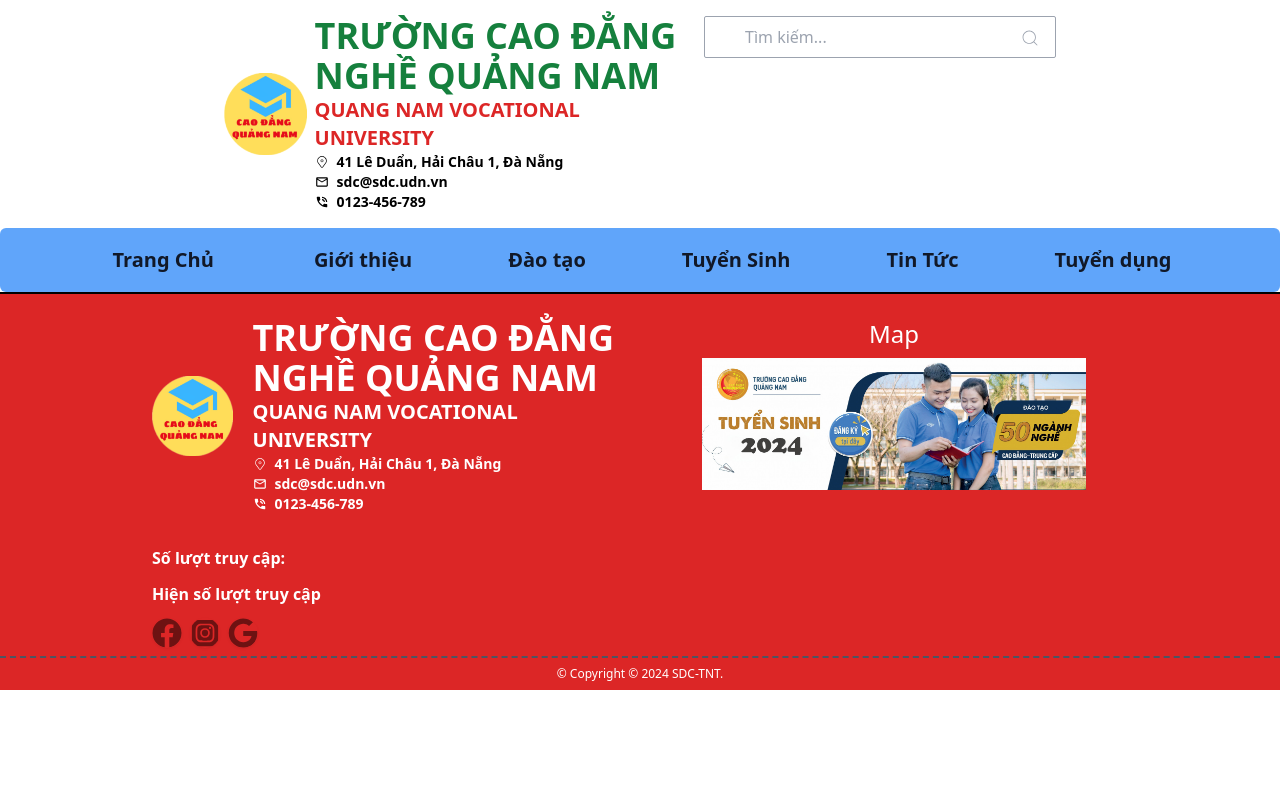
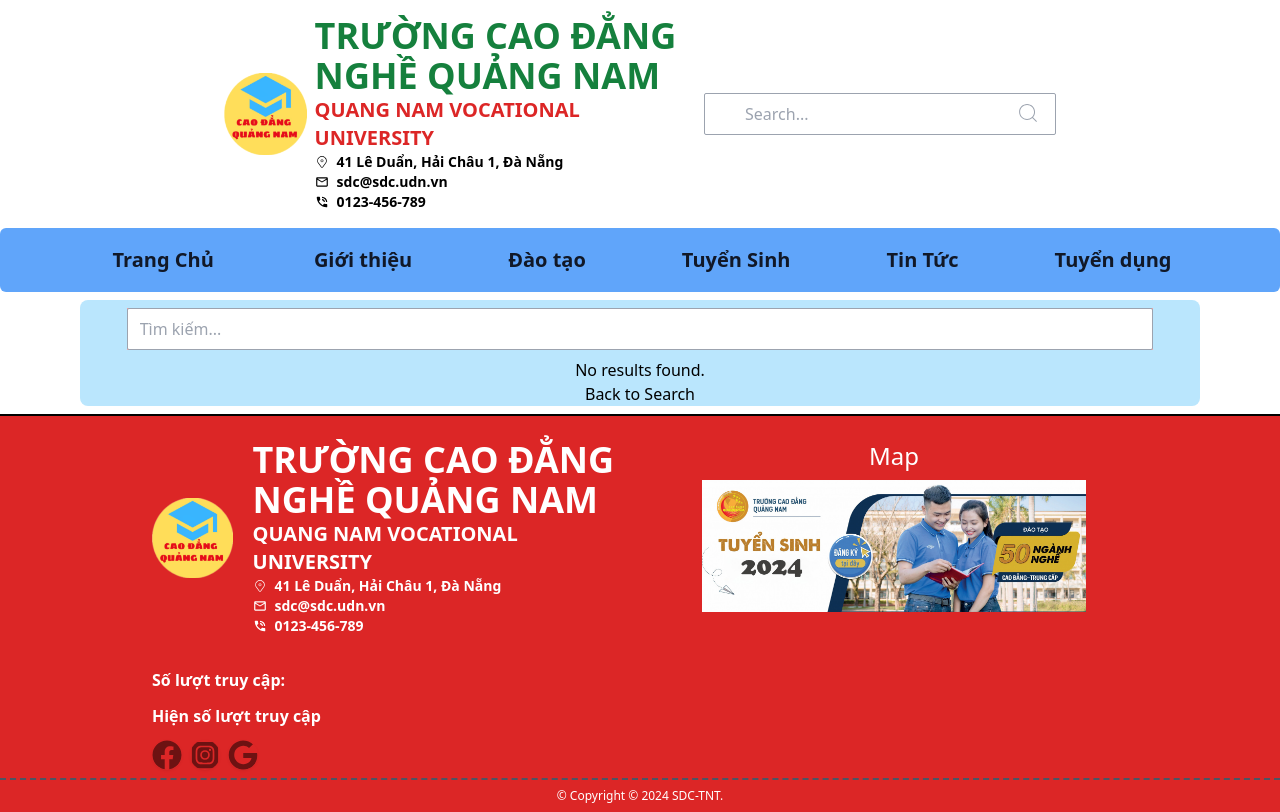
Before and after one commit to vietnhan1342002/SDC-university, a React (Vite) app: page /search-detail/1 in a window 1280 px wide. Built offline with nearby package versions, Linux system fonts and the light colour scheme.

Commit message:
search function

```diff
--- a/package.json
+++ b/package.json
@@ -30,6 +30,7 @@
   "devDependencies": {
     "@babel/core": "^7.24.9",
     "@babel/preset-react": "^7.24.7",
+    "@types/node": "^22.0.0",
     "@types/react": "^18.3.3",
     "@types/react-dom": "^18.3.0",
     "@vitejs/plugin-react": "^4.3.1",
--- a/src/App.jsx
+++ b/src/App.jsx
@@ -18,6 +18,7 @@ import SearchDetail from './pages/Search/SearchDetail';
 
 
 import ScrollToTop from './components/ScrollToTop';
+import Search from './components/Header/Search';
 
 
 export default function App() {
@@ -55,7 +56,10 @@ export default function App() {
 
 
           {/* Search */}
-          <Route path="/search/news/:keyword" element={<SearchDetail />} />
+          {/* <Route path="/search/news/:keyword" element={<SearchDetail />} /> */}
+          <Route path="/search" element={<Search />} />
+          <Route path="/search-detail/:keyword" element={<SearchDetail />} />
+
         </Routes>
         <Footer />
       </Router>
--- a/src/components/Header/Header.jsx
+++ b/src/components/Header/Header.jsx
@@ -8,8 +8,8 @@ import Search from './Search';
 const Header = () => {
 
     return (
-        <header className="bg-white h-auto flex flex-col w-full items-center">
-            <div className="relative w-full xl:flex xl:flex-row justify-between py-2 px-5 xl:px-56">
+        <header className="bg-white h-auto flex flex-col w-full items-center just">
+            <div className="relative w-full xl:flex xl:flex-row justify-between items-center py-2 px-5 xl:px-56">
                 <div className="py-2 flex items-center gap-2">
                     <Logo />
                     <InfoUniversity />
--- a/src/components/Header/Search.jsx
+++ b/src/components/Header/Search.jsx
@@ -1,46 +1,112 @@
-import { useRef, useState } from "react";
-import { CiSearch } from "react-icons/ci"
+// import { CiSearch } from "react-icons/ci"
+// import { useDispatch, useSelector } from "react-redux";
 
-import { Link } from "react-router-dom";
+// import { Link, useNavigate } from "react-router-dom";
+// import { performSearch, setSearchQuery, setSelectedResult } from "../../redux/Search";
+
+// const Search = () => {
+
+//     const dispatch = useDispatch();
+//     const navigate = useNavigate();
+//     const { query, results, isLoading, isError, listItems, error } = useSelector((state) => state.search);
+
+//     const handleInputChange = (event) => {
+//         dispatch(setSearchQuery(event.target.value));
+//     };
+
+//     const handleSearchClick = () => {
+//         dispatch(performSearch());
+//     };
+
+//     const handleResultClick = (result) => {
+//         dispatch(setSelectedResult(result));
+//         navigate(`/search/news/${result.title.replace('Result for "', '').replace('"', '')}`);
+//       };
+
+//     return (
+//         <div>
+
+//             <div className="py-2 flex flex-1 flex-col justify-center items-start md:items-end">
+//                 <div className='relative'>
+
+//                     <input
+//                         className="focus:outline-none active:outline-none border border-gray-400 py-2 px-3 rounded-sm w-[22rem] pl-10"
+//                         type="text"
+//                         placeholder="Tìm kiếm..."
+
+//                         value={query}
+//                         onChange={handleInputChange}
+//                     />
+
+//                     <button disabled={isLoading}>
+//                         {isLoading ? 'Searching...' : 'Search'}
+
+//                         <Link to={`/search/news/${query}`} onClick={handleSearchClick}>
+//                             <CiSearch className='absolute text-gray-400 right-4 hover:text-black top-3 size-5' />
+//                         </Link>
+//                     </button>
+//                     {isError && <p>Error: {error}</p>}
+
+//                     <div>
+//                         <h2>Results:</h2>
+//                         <ul>
+//                             {listItems.map((item, index) => (
+//                                 <li key={index} onClick={() => handleResultClick(item)}>
+//                                     {item.title}
+//                                 </li>
+//                             ))}
+//                         </ul>
+//                     </div>
+
+//                 </div>
+//             </div>
+
+//         </div>
+//     )
+// }
+
+// export default Search
+
+// src/components/Search.js
+
+import { useDispatch, useSelector } from 'react-redux';
+import { fetchSearchNews, setSearchQuery } from '../../redux/Search';
+import { useNavigate } from 'react-router-dom';
+import { CiSearch } from 'react-icons/ci';
+import { useRef } from 'react';
 
 const Search = () => {
-    const [searchValue, setSearchValue] = useState('');
+    const dispatch = useDispatch();
+    const navigate = useNavigate();
+    const { query, isLoading } = useSelector((state) => state.search);
 
     const inputRef = useRef();
 
+    const handleInputChange = (event) => {
+        dispatch(setSearchQuery(event.target.value));
+    };
 
-    const handleSearch = () => {
-        const currentValue = inputRef.current.value;
-        setSearchValue(currentValue);// Call fetch function immediately on click
-        inputRef.current.focus();
-    }
-
-
+    const handleSearchClick = () => {
+        dispatch(fetchSearchNews(query));
+        setSearchQuery('')
+        navigate(`/search-detail/${query}`);
+    };
 
     return (
-        <div>
+        <div className='relative className="py-2 flex flex-1 flex-col justify-center items-start md:items-end '>
+            <input
+            ref={inputRef}
+                className="focus:outline-none active:outline-none border border-gray-400 py-2 px-3 rounded-sm w-[22rem] pl-10"
+                type="text"
+                value={query}
+                onChange={handleInputChange}
+                placeholder="Search..."
+            />
+            <button onClick={handleSearchClick} disabled={isLoading} >
+                <CiSearch className='absolute text-gray-400 right-4 hover:text-black top-2 size-6' />
+            </button>
+        </div>
+    );
+};
 
-            <div className="py-2 flex flex-1 flex-col justify-center items-start md:items-end">
-                <div className='relative'>
-
-                    <input
-                        ref={inputRef}
-                        className="focus:outline-none active:outline-none border border-gray-400 py-2 px-3 rounded-sm w-[22rem] pl-10"
-                        type="text"
-                        placeholder="Tìm kiếm..."
-                    />
-
-                    <Link to={`/search/news/${searchValue}`} onClick={handleSearch}>
-                        <CiSearch className='absolute text-gray-400 right-4 hover:text-black top-3 size-5' />
-                    </Link>
-
-
-
-                </div>
-            </div>
-
-        </div>
-    )
-}
-
-export default Search
+export default Search;
--- a/src/pages/Search/SearchDetail.jsx
+++ b/src/pages/Search/SearchDetail.jsx
@@ -1,62 +1,81 @@
-import { useEffect } from "react";
-import { useParams } from "react-router-dom";
-import { fetchSearchNews } from "../../redux/Search";
-import { useDispatch, useSelector } from "react-redux";
+// src/components/SearchDetail.js
+
+import { useDispatch, useSelector } from 'react-redux';
+import { useNavigate } from 'react-router-dom';
+import { setSearchQuery } from '../../redux/Search';
+
+// import {
+//   Select,
+//   SelectContent,
+//   SelectGroup,
+//   SelectItem,
+//   SelectLabel,
+//   SelectTrigger,
+//   SelectValue,
+// } from "@/components/ui/select"
 
 const SearchDetail = () => {
-    const { keyword } = useParams(); // Lấy giá trị keyword từ URL
-    const dispatch = useDispatch();
+  const navigate = useNavigate();
+  const listItems = useSelector((state) => state.search.listItems);
+  const query = useSelector((state) => state.search.query);
 
-    const listItems = useSelector(state => state.search.listItems);
-    const isLoading = useSelector(state => state.search.isLoading);
-    const isError = useSelector(state => state.search.isError);
+  const dispatch = useDispatch();
 
-    useEffect(() => {
-        if (keyword) {
-            dispatch(fetchSearchNews(keyword))
-                .unwrap()
-                .then(listItems => {
-                    console.log('Search results:', listItems);
-                })
-                .catch(error => {
-                    console.error('Error fetching search results:', error);
-                });
-        }
-    }, [keyword, dispatch]);
+  const handleResultClick = (item) => {
+    // Xử lý khi nhấp vào một kết quả, nếu cần
+    console.log(item);
+  };
+
+  const handleInputChange = (e) => {
+    // Xử lý khi nhập vào ô search
+    dispatch(setSearchQuery(e.target.value));
+  };
 
 
-    if (isError === true && isLoading === false) {
-        return <div>
-            Something went wrong
-        </div>
-    }
+  return (
+    <div className='flex flex-col items-center mx-20 my-2 boder border-gray-300 rounded-lg bg-sky-200'>
+      <div className='w-11/12 mx-20 my-2 bg-red-300 flex flex-col'>
+        <input
+          className="focus:outline-none active:outline-none border border-gray-400 py-2 px-3 rounded-sm w-full "
+          type="text"
+          value={query}
+          onChange={handleInputChange}
+          placeholder="Tìm kiếm..."
+        />
 
-    if (isError === false && isLoading === true) {
-        return <div>
-            Loading...
-        </div>
-    }
+        {/* <div>
+          <Select>
+            <SelectTrigger className="w-[180px]">
+              <SelectValue placeholder="Select a fruit" />
+            </SelectTrigger>
+            <SelectContent>
+              <SelectGroup>
+                <SelectLabel>Fruits</SelectLabel>
+                <SelectItem value="apple">Apple</SelectItem>
+                <SelectItem value="banana">Banana</SelectItem>
+                <SelectItem value="blueberry">Blueberry</SelectItem>
+                <SelectItem value="grapes">Grapes</SelectItem>
+                <SelectItem value="pineapple">Pineapple</SelectItem>
+              </SelectGroup>
+            </SelectContent>
+          </Select>
+        </div> */}
+      </div>
 
-    return (
-        <div>
-            {isLoading && <div>Loading...</div>}
-            {isError && !isLoading && <div>Something went wrong</div>}
-            {!isLoading && !isError && listItems.length === 0 && (
-                <div>No results found</div>
-            )}
-            {listItems && listItems.length > 0 && listItems.map(item => (
-                <div key={item.id} className="flex flex-col gap-5">
-                    <div className="flex flex-col gap-5">
-                        <p className="text-2xl font-bold">{item.title}</p>
-                        <img src='/images/banner.jpg' alt="" />
-                    </div>
-                </div>
-            ))}
-        </div>
-    );
-
-
-
+      <ul>
+        {listItems.length > 0 ? (
+          listItems.map((item, index) => (
+            <li key={index} onClick={() => handleResultClick(item)}>
+              {item.title}
+            </li>
+          ))
+        ) : (
+          <p>No results found.</p>
+        )}
+      </ul>
+      <button onClick={() => navigate('/')}>Back to Search</button>
+    </div>
+  );
 };
 
 export default SearchDetail;
```
Also changed, not shown: src/redux/Search.jsx (+27 -25 lines), components.json (added), 1 other file (tests, documents, lock files or other folders).
